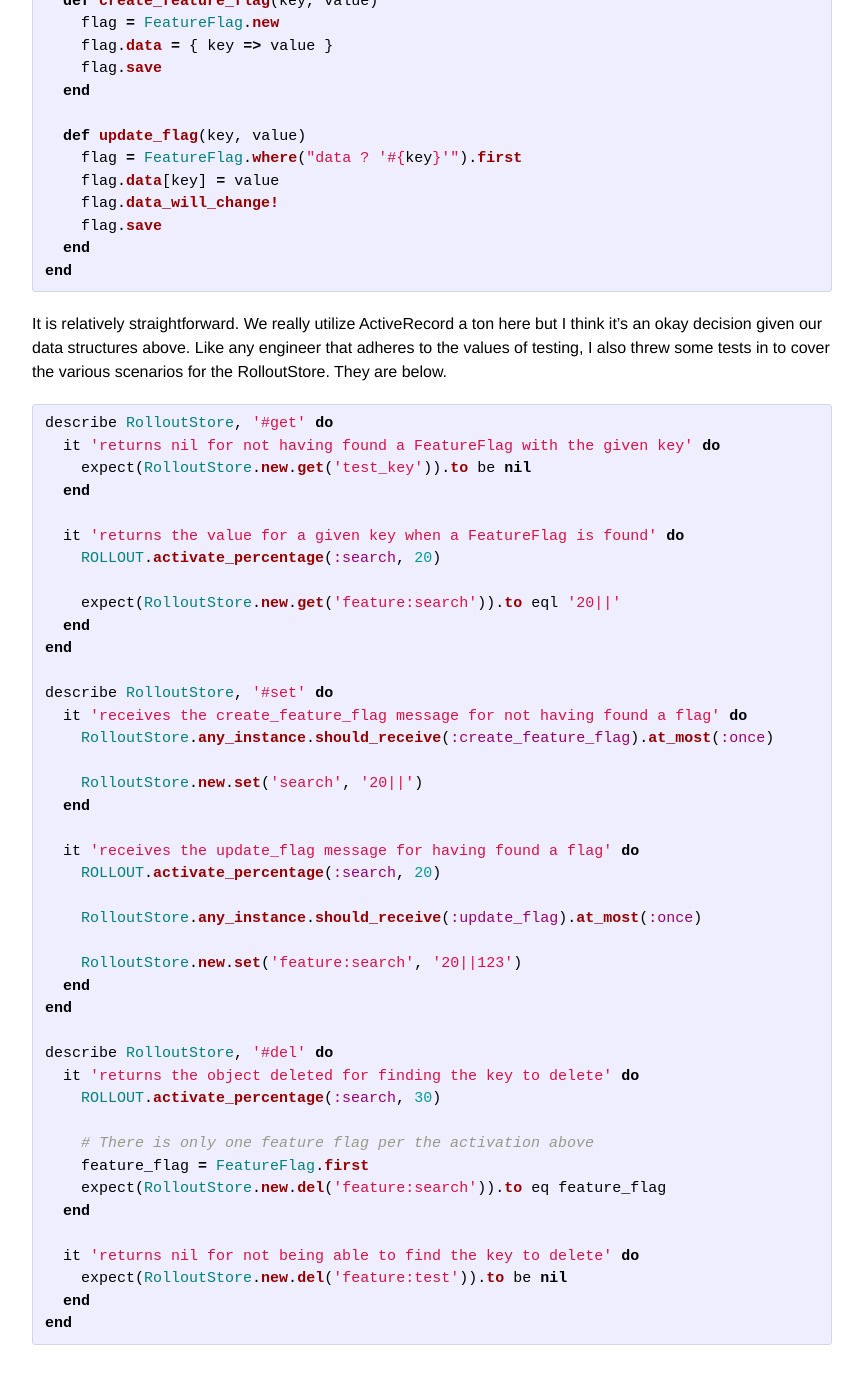
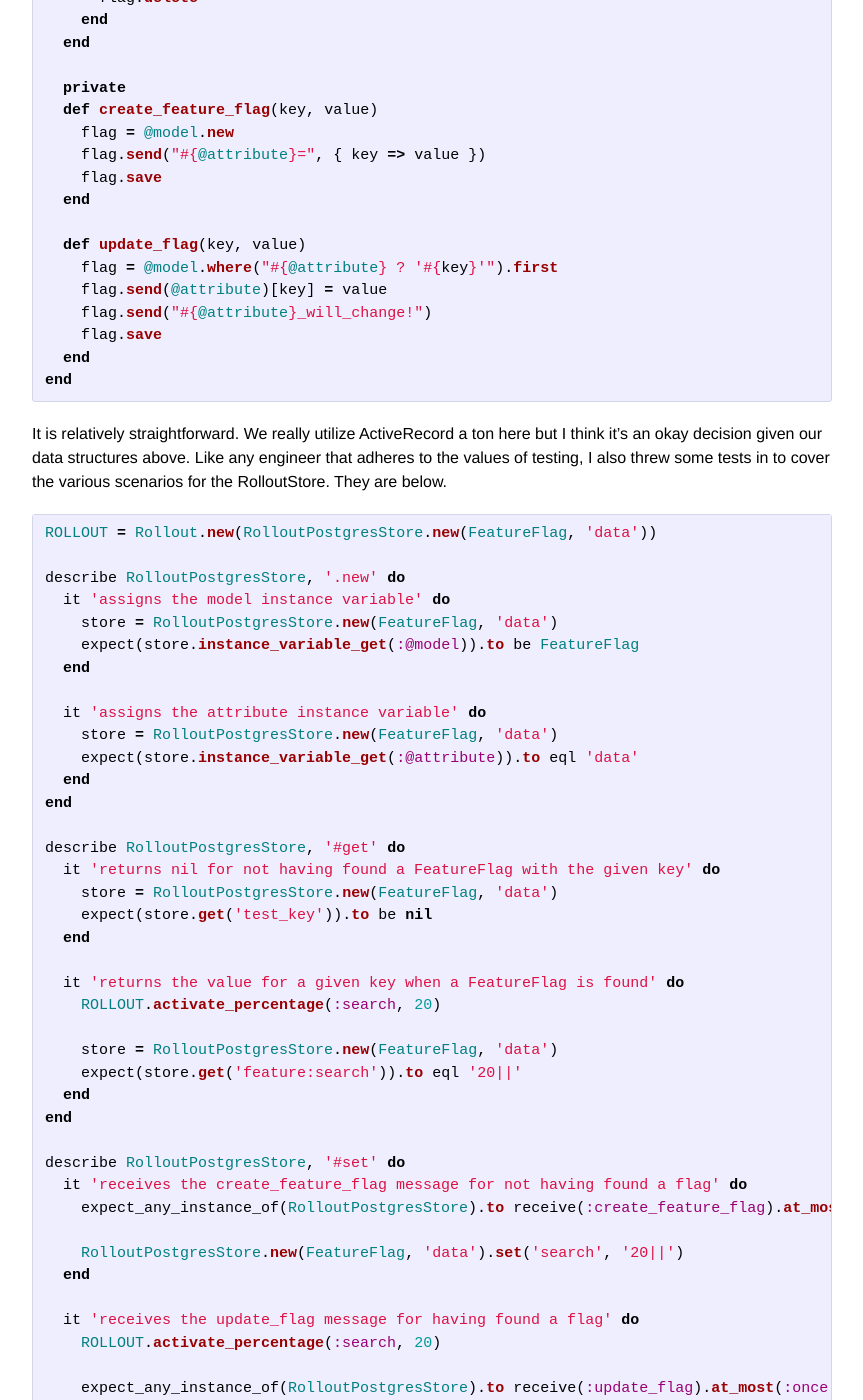
Before and after one commit to Americastestkitchen/Americastestkitchen.github.io, a Jekyll site: the page built from _posts/2015-02-06-postgres-store-for-rollout-gem.markdown, in a window 1280 px wide and 1400 px high, scrolled down 1755 px. Shown: the whole window, without its empty margins (208-1071 px from the left). Built offline with Jekyll 4.4.1, drawn with Linux system fonts in a browser that asks for light colours; some of the changed text lies outside the part shown.

Commit message:
Added conclusion and link to the repo

```diff
--- a/_posts/2015-02-06-postgres-store-for-rollout-gem.markdown
+++ b/_posts/2015-02-06-postgres-store-for-rollout-gem.markdown
@@ -2,6 +2,7 @@
 layout: post
 title:  "Postgres Storage for Rollout Gem"
 author: Patrick Hereford
+github: Americastestkitchen/rollout_postgres_store
 github_username: phereford
 date:   2015-02-06 23:15:00
 categories: ruby rollout
@@ -54,12 +55,15 @@
 Below is the code that handles these scenarios.
 
 {% highlight ruby %}
-class RolloutStore
-  def initialize; end
+class RolloutPostgresStore
+  def initialize(model, attribute)
+    @model = model
+    @attribute = attribute
+  end
 
   def get(key)
-    if flag = FeatureFlag.where("data ? '#{key}'").first
-      flag.data[key]
+    if flag = @model.where("#{@attribute} ? '#{key}'").first
+      flag.send(@attribute)[key]
     end
   end
 
@@ -74,22 +78,22 @@
   end
 
   def del(key)
-    if flag = FeatureFlag.where("data ? '#{key}'").first
+    if flag = @model.where("#{@attribute} ? '#{key}'").first
       flag.delete
     end
   end
 
   private
   def create_feature_flag(key, value)
-    flag = FeatureFlag.new
-    flag.data = { key => value }
+    flag = @model.new
+    flag.send("#{@attribute}=", { key => value })
     flag.save
   end
 
   def update_flag(key, value)
-    flag = FeatureFlag.where("data ? '#{key}'").first
-    flag.data[key] = value
-    flag.data_will_change!
+    flag = @model.where("#{@attribute} ? '#{key}'").first
+    flag.send(@attribute)[key] = value
+    flag.send("#{@attribute}_will_change!")
     flag.save
   end
 end
@@ -101,45 +105,69 @@
 various scenarios for the RolloutStore. They are below.
 
 {% highlight ruby %}
-describe RolloutStore, '#get' do
+ROLLOUT = Rollout.new(RolloutPostgresStore.new(FeatureFlag, 'data'))
+
+describe RolloutPostgresStore, '.new' do
+  it 'assigns the model instance variable' do
+    store = RolloutPostgresStore.new(FeatureFlag, 'data')
+    expect(store.instance_variable_get(:@model)).to be FeatureFlag
+  end
+
+  it 'assigns the attribute instance variable' do
+    store = RolloutPostgresStore.new(FeatureFlag, 'data')
+    expect(store.instance_variable_get(:@attribute)).to eql 'data'
+  end
+end
+
+describe RolloutPostgresStore, '#get' do
   it 'returns nil for not having found a FeatureFlag with the given key' do
-    expect(RolloutStore.new.get('test_key')).to be nil
+    store = RolloutPostgresStore.new(FeatureFlag, 'data')
+    expect(store.get('test_key')).to be nil
   end
 
   it 'returns the value for a given key when a FeatureFlag is found' do
     ROLLOUT.activate_percentage(:search, 20)
 
-    expect(RolloutStore.new.get('feature:search')).to eql '20||'
+    store = RolloutPostgresStore.new(FeatureFlag, 'data')
+    expect(store.get('feature:search')).to eql '20||'
   end
 end
 
-describe RolloutStore, '#set' do
+describe RolloutPostgresStore, '#set' do
   it 'receives the create_feature_flag message for not having found a flag' do
-    RolloutStore.any_instance.should_receive(:create_feature_flag).at_most(:once)
+    expect_any_instance_of(RolloutPostgresStore).to receive(:create_feature_flag).at_most(:once)
 
-    RolloutStore.new.set('search', '20||')
+    RolloutPostgresStore.new(FeatureFlag, 'data').set('search', '20||')
   end
 
   it 'receives the update_flag message for having found a flag' do
     ROLLOUT.activate_percentage(:search, 20)
 
-    RolloutStore.any_instance.should_receive(:update_flag).at_most(:once)
+    expect_any_instance_of(RolloutPostgresStore).to receive(:update_flag).at_most(:once)
 
-    RolloutStore.new.set('feature:search', '20||123')
+    RolloutPostgresStore.new(FeatureFlag, 'data').set('feature:search', '20||123')
   end
 end
 
-describe RolloutStore, '#del' do
+describe RolloutPostgresStore, '#del' do
   it 'returns the object deleted for finding the key to delete' do
     ROLLOUT.activate_percentage(:search, 30)
 
     # There is only one feature flag per the activation above
     feature_flag = FeatureFlag.first
-    expect(RolloutStore.new.del('feature:search')).to eq feature_flag
+    store = RolloutPostgresStore.new(FeatureFlag, 'data')
+    expect(store.del('feature:search')).to eq feature_flag
   end
 
   it 'returns nil for not being able to find the key to delete' do
-    expect(RolloutStore.new.del('feature:test')).to be nil
+    expect(RolloutPostgresStore.new(FeatureFlag, 'data').del('feature:test')).to be nil
   end
 end
 {% endhighlight %}
+
+## Conclusion
+We wanted to create something with as small a footprint as possible without
+having to add Redis to our stack for feature flagging. This little piece of
+software seems to fit exactly that.
+
+Of note, we have gemified the code and it is now available on rubygems.
```
